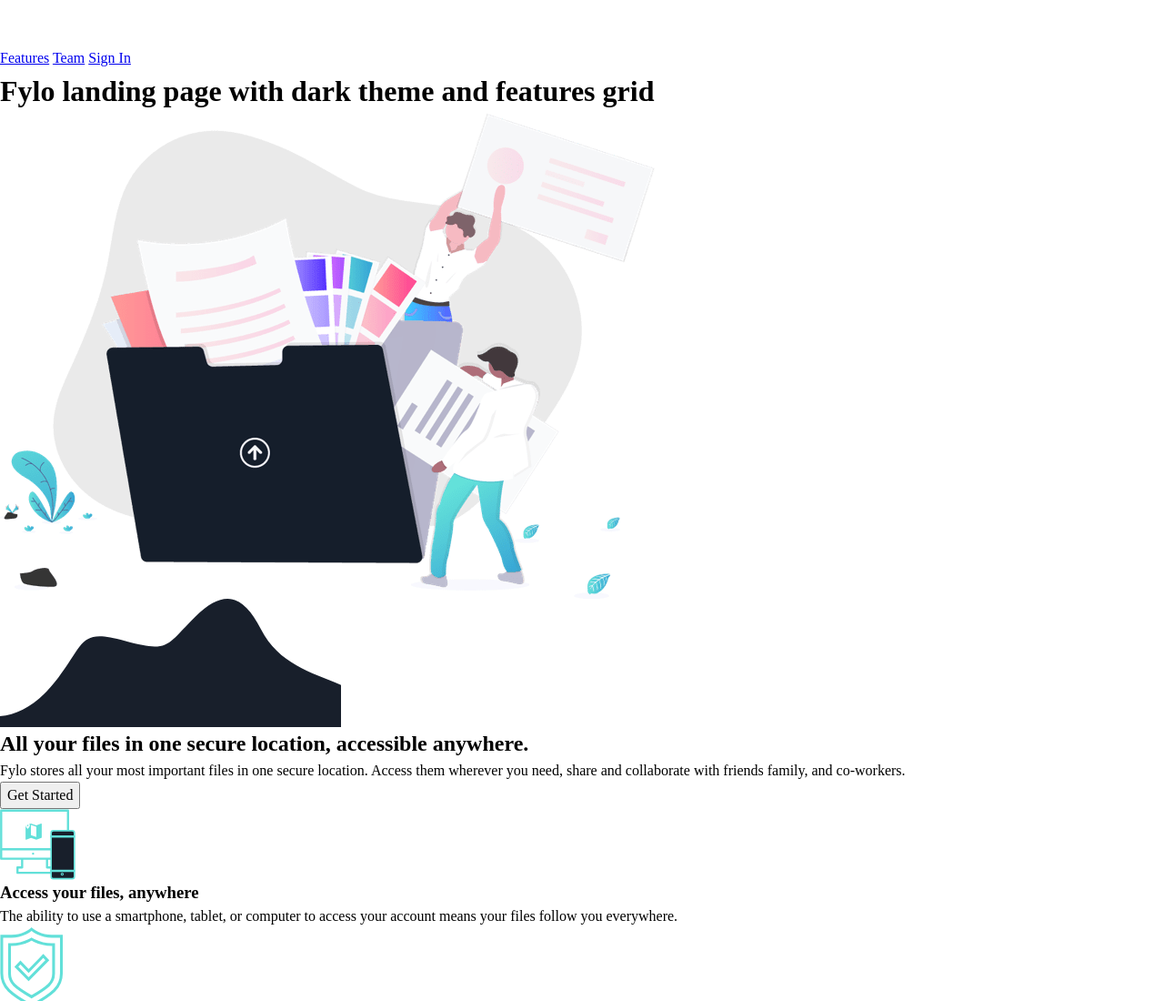
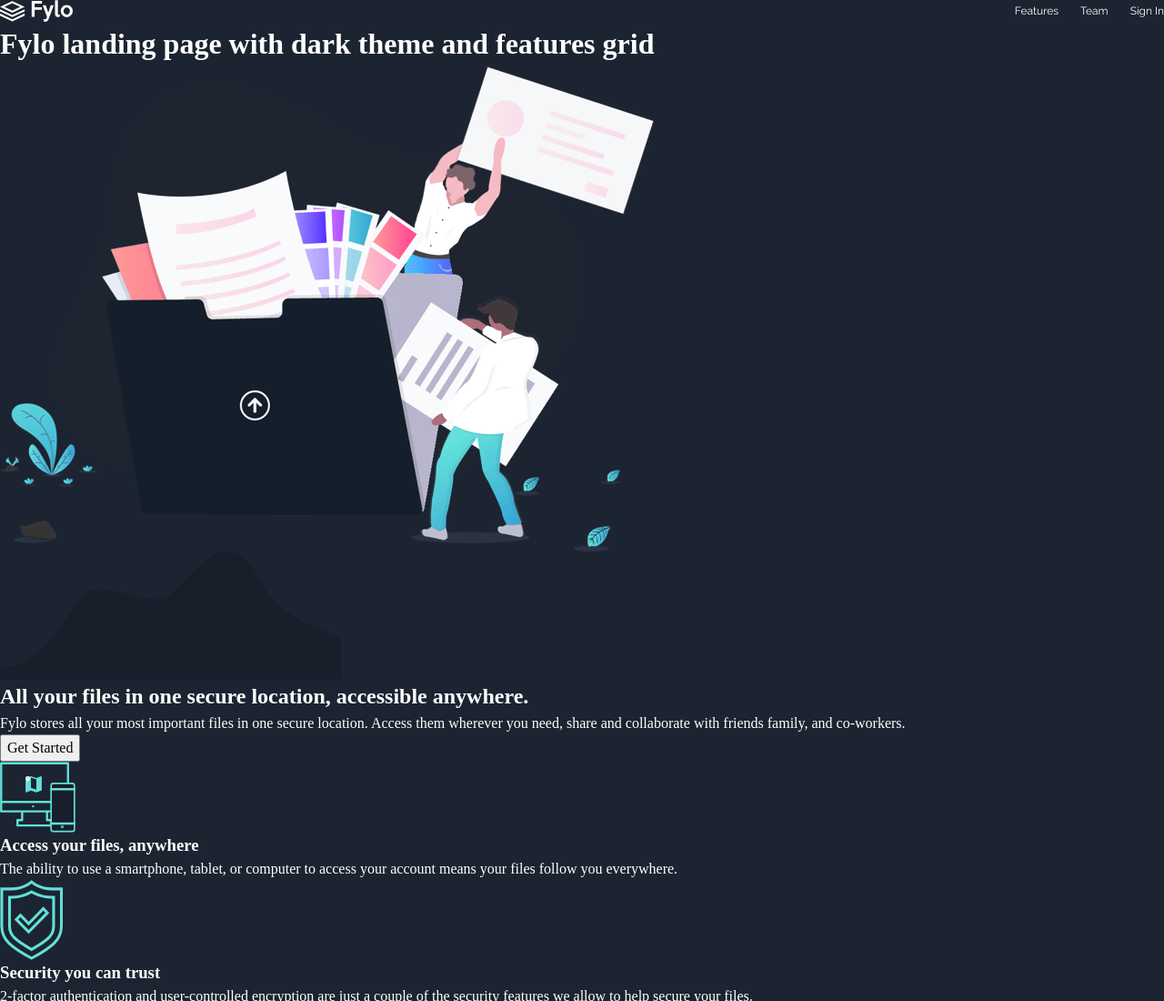
Before and after one commit to JustANipple/fylo-dark-theme-landing-page, a plain HTML site: page index.html in a window 1280 px wide. Shown: the top 1100 px of the page at 91% size. Drawn offline with Linux system fonts and the light colour scheme.

Commit message:
modified:   styles/_customProperties.scss 	modified:   styles/style.css 	modified:   styles/style.css.map 	modified:   styles/style.scss

```diff
--- a/styles/_customProperties.scss
+++ b/styles/_customProperties.scss
@@ -34,5 +34,9 @@
     --fw-med: 700;
 
     /* ====== Spaces ====== */
+    /* general gaps */
+    --s-gap: 1rem;
+    --m-gap: 1.5rem;
+    --l-gap: 2rem;
 
 }
--- a/styles/style.scss
+++ b/styles/style.scss
@@ -1,3 +1,32 @@
 @use "reset";
 @use "customProperties";
 @use "desktopView";
+
+body {
+    font-family: var();
+    background-color: var(--intro-sign-bg);
+    color: var(--main-txt);
+}
+
+/* ====== Navigation bar ====== */
+.navigation-bar {
+    display: flex;
+    justify-content: space-between;
+    align-items: center;
+    font-family: var(--ff-raleway);
+    font-size: 0.75rem;
+
+    .logo {
+        max-width: 5rem;
+    }
+
+    .nav-options {
+        display: flex;
+        gap: var(--m-gap);
+
+        a {
+            text-decoration: none;
+            color: var(--main-txt);
+        }
+    }
+}
```
Also changed, not shown: styles/style.css, 1 other file.
